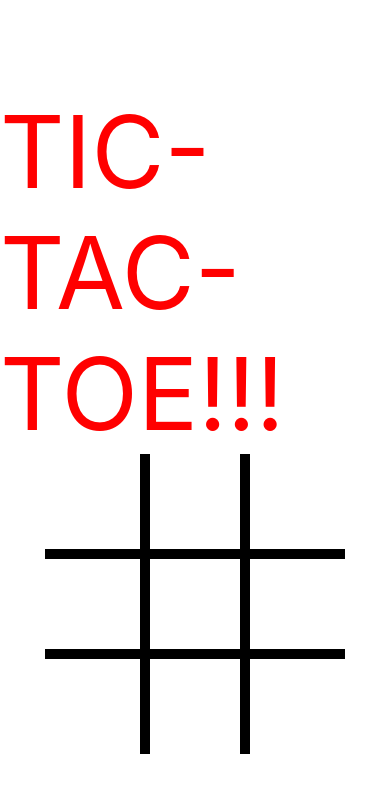
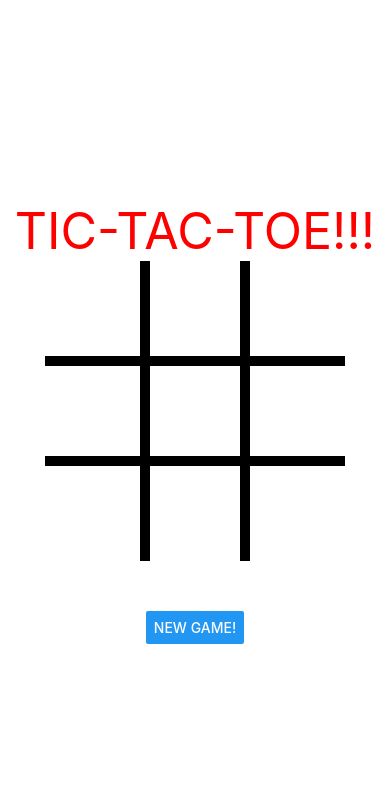
Before and after one commit to basimka/tictactoe2, a React Native app: screen / in a window 390 px wide. Shown: the top 792 px of the page. Built offline with nearby package versions, Linux system fonts and the light colour scheme.

Commit message:
modified:   App.js

```diff
--- a/App.js
+++ b/App.js
@@ -1,6 +1,6 @@
 import { StatusBar } from 'expo-status-bar';
 import React from 'react';
-import { StyleSheet, Text, View, TouchableOpacity, Alert } from 'react-native';
+import { StyleSheet, Text, View, TouchableOpacity, Alert, Button } from 'react-native';
 import { MaterialCommunityIcons as Icon} from 'react-native-vector-icons';
 
 
@@ -29,7 +29,8 @@ export default class App extends React.Component {
       [0,0,0],
       [0,0,0],
       [0,0,0]
-    ]
+    ],
+    currentPlayer: 1,
     });
   }
   // Return 1 if player 1 WIN, return -1 if Player 2 WIN, return 0 if no one has wone
@@ -64,6 +65,7 @@ export default class App extends React.Component {
     else if (sum == -3) {return -1}
 
     //the are no winners
+    return 0;
 
   }
 
@@ -87,8 +89,17 @@ export default class App extends React.Component {
     //check for winners
     var winner = this.getWinner();
     if (winner == 1){
+      Alert.alert("One player is Winner!!!")
+      this.initializeGame();
 
+    } else if (winner == -1){
+      Alert.alert("Player is Two winner!!!")
+      this.initializeGame();
     }
+  }
+
+  onNewGamePress = () => {
+    this.initializeGame();
   }
 
   renderIcon = (row,col) => {
@@ -143,6 +154,10 @@ export default class App extends React.Component {
           </TouchableOpacity>
         </View>
 
+        <View style={{paddingTop:50}}/>
+
+        <Button title='New Game!' onPress={this.onNewGamePress} />
+
 
         <StatusBar style="auto" />
       </View>
@@ -160,7 +175,7 @@ const styles = StyleSheet.create({
   },
   txt:{
     color: 'red',
-    fontSize: 100,
+    fontSize: 50,
   },
   tile:{
     borderWidth: 5,
```
